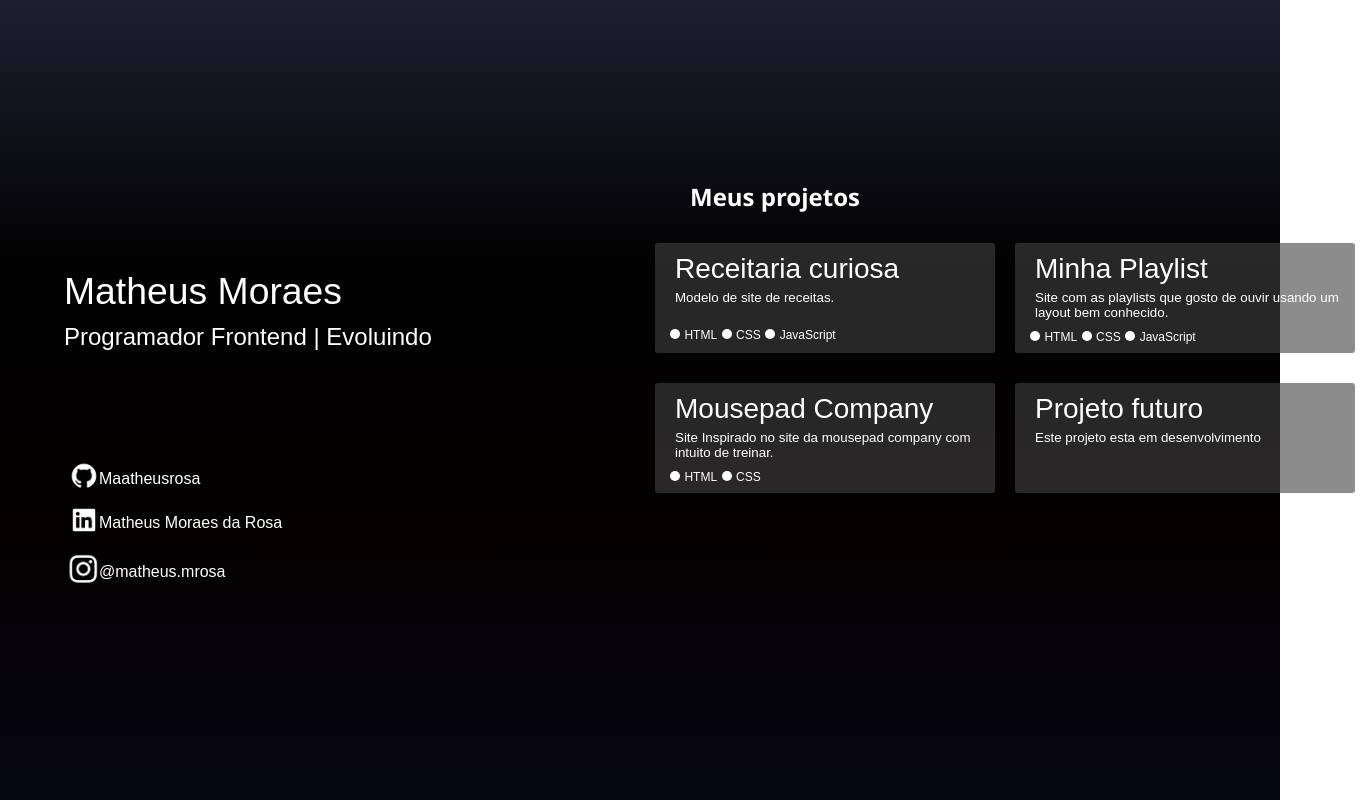
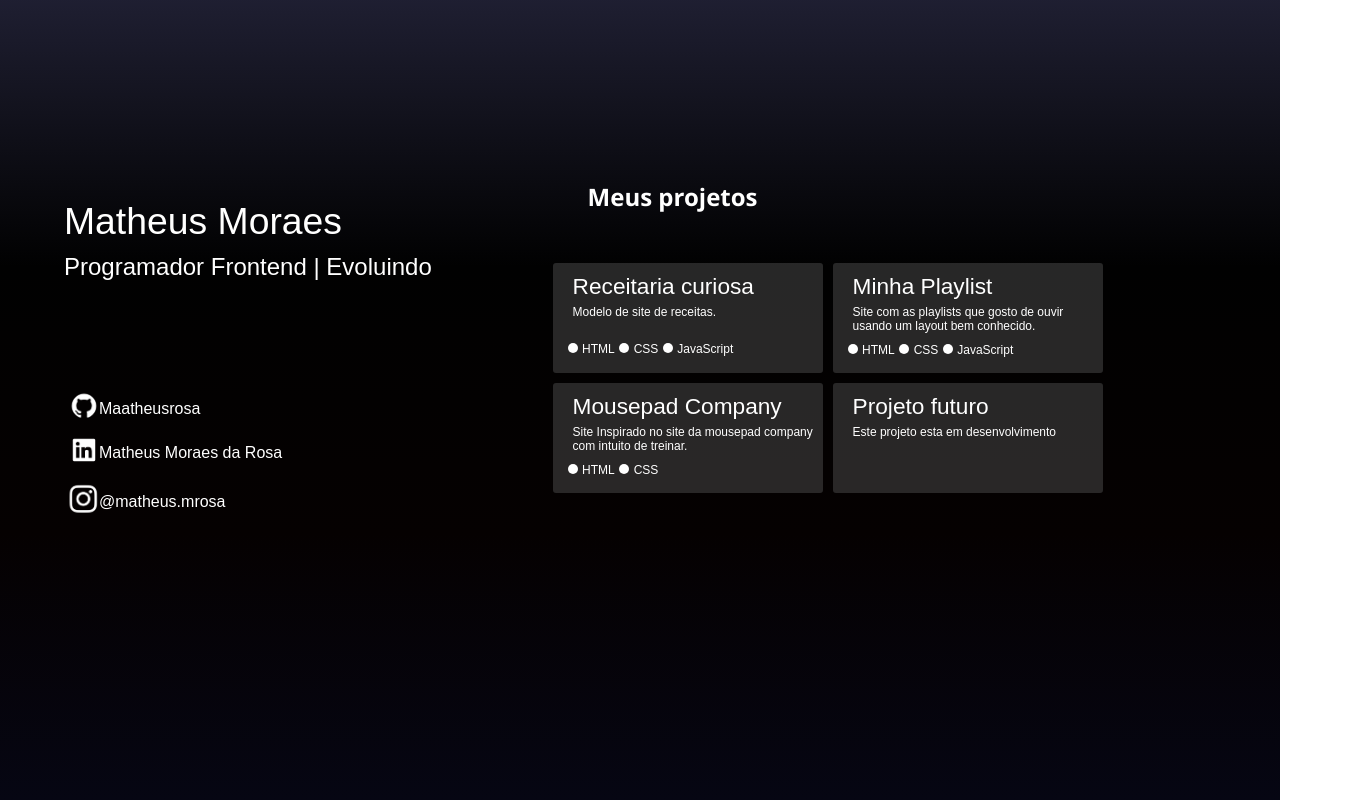
Before and after one commit to Maatheusrosa/Portifolio, a plain HTML site: page portifolio/index.html in a window 1280 px wide. Shown: the whole page, 1370 px wide, since content can reach past the window. Drawn offline with Linux system fonts and the light colour scheme; the site is published under a folder, as on GitHub Pages, so addresses that start at the root find nothing.

Commit message:
Arrumando indereço de link

```diff
--- a/portifolio/index.html
+++ b/portifolio/index.html
@@ -6,8 +6,8 @@
     <meta name="viewport" content="width=device-width, initial-scale=1.0">
     <title>Portifólio</title>
     <link rel="stylesheet" href="style.css">
-    <link rel="stylesheet" href="/styles_midias/notebook.css">
-    <link rel="stylesheet" href="/styles_midias/tablet.css">
+    <link rel="stylesheet" href="styles_midias/notebook.css">
+    <link rel="stylesheet" href="styles_midias/tablet.css">
 </head>
 <body>
     <div id="container_redes">
```
